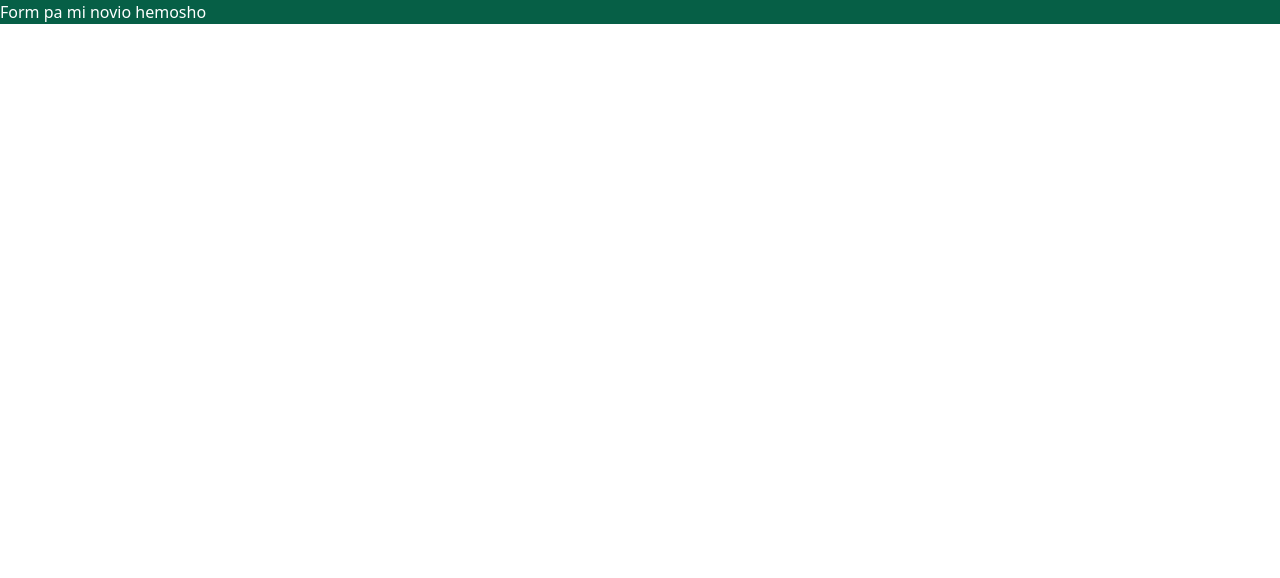
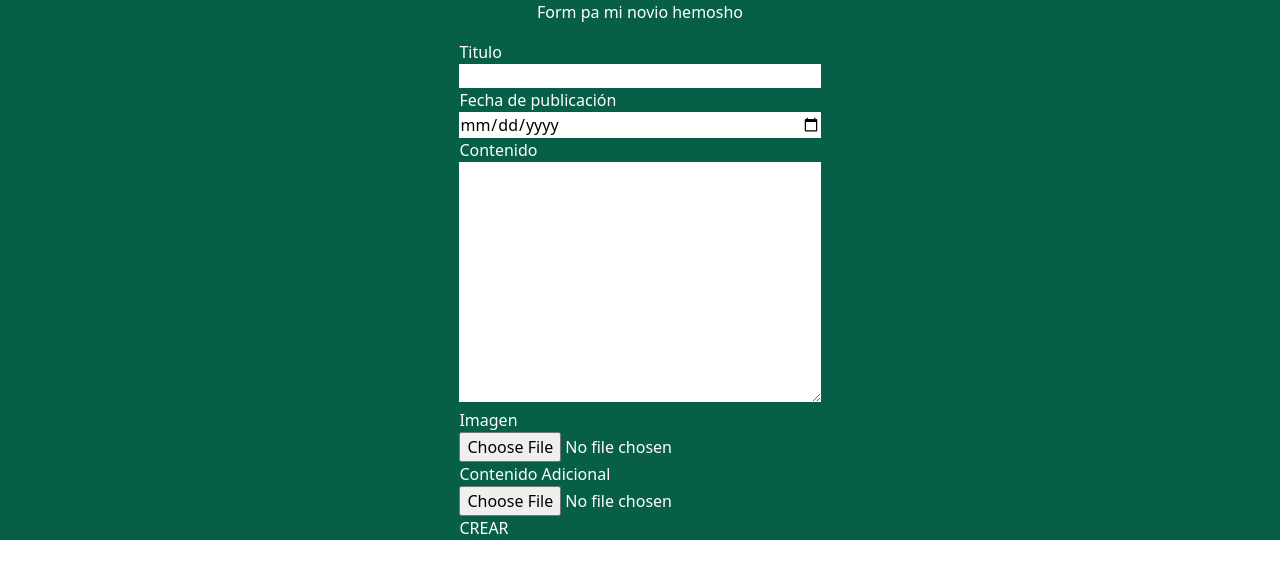
Before and after one commit to Jkose7/Blog-MeowMelody, a React (Vite) app: page /createNew in a window 1280 px wide. Shown: the top 578 px of the page. Built offline with nearby package versions, Linux system fonts and the light colour scheme; a web font is replaced by a local one.

Commit message:
Crear Noticia :D

```diff
--- a/package.json
+++ b/package.json
@@ -12,6 +12,7 @@
   "dependencies": {
     "react": "^18.2.0",
     "react-dom": "^18.2.0",
+    "react-hook-form": "^7.51.0",
     "react-router-dom": "^6.22.3"
   },
   "devDependencies": {
--- /dev/null
+++ b/src/components/formError.jsx
@@ -0,0 +1,14 @@
+import PropTypes from 'prop-types'
+
+export function FormError ({campo,error}) {
+    return (
+        <span className="text-white">
+            {campo} {error}
+        </span>
+    )
+}
+
+FormError.propTypes = {
+    campo:PropTypes.string,
+    error:PropTypes.string
+}
--- a/src/pages/createNew.jsx
+++ b/src/pages/createNew.jsx
@@ -1,8 +1,117 @@
+
+import {useForm} from 'react-hook-form'
+import { FormError } from '../components/formError';
 
 export function CreateNews () {
+
+    const {register, handleSubmit,
+        formState: {errors}
+    } = useForm();
+
+    console.log(errors)
+
+    const onSubmit= handleSubmit((data) => {
+        console.log(data)
+    })
+
     return(
-        <section className="bg-emerald-800">
+        <section className="bg-emerald-800 flex justify-center items-center flex-col gap-4 min-h-screen]">
             <h1 className="text-white">Form pa mi novio hemosho</h1>
+
+
+
+
+            <form action="" className="text-white " onSubmit={onSubmit}>
+
+                {/*TITULO */}
+
+                <label
+                htmlFor="titulo"
+                className="block">Titulo</label>
+                 <input type="text"
+                 {...register("titulo", {
+                    required: {
+                        value: true,
+                        message: "Titulo es requerido"
+                    },
+                    minLength: {
+                        value: 5,
+                        message: "El titulo debe tener mas caracteres"
+                    },
+                    maxLength: {
+                        value: 60,
+                        message: "El titulo debe tener menos caracteres"
+                    },
+
+                 })}
+                className="w-full text-black"/>
+                {
+                  errors.titulo  && <span>{errors.titulo.message}</span>
+                }
+
+
+                {/*FECHA DE PUBLICACIÓN */}
+
+                <label
+                htmlFor="Fecha_Publi"
+                className="block">Fecha de publicación</label>
+                <input type="date"
+                {...register("Fecha_Publi",{
+                    required: {
+                        value: true,
+                        message: "La fecha de publicacion es requerida"
+                    },
+                    validate: (value) => {
+                        const Fecha_Publi = new Date(value)
+                        const Fecha_Actual = new Date ()
+                        const Fecha_posible = Fecha_Actual.getMonth() - Fecha_Publi.getMonth()
+
+                        return Fecha_posible < Fecha_Actual && "Debes poner fecha actual"
+                    }
+                 })}
+                className="w-full text-black"/>
+                {
+                  errors.Fecha_Publi  && <span>{errors.Fecha_Publi.message}</span>
+                }
+
+                {/* CONTENIDO*/}
+
+                <label
+                htmlFor="Contenido"
+                className="block">Contenido</label>
+                <textarea name="" id="" cols="30" rows="10"
+                {...register("Contenido",{
+                    required: true
+                 })}
+                className='w-full text-black'></textarea>
+                {
+                  errors.Contenido  && <FormError
+                  campo="El contenido"
+                  error="es requerido"
+                  />
+                }
+
+                {/*IMAGEN */}
+
+                <label htmlFor="img"
+                className="block">Imagen</label>
+                <input type="file" />
+
+                {/* CONTENIDO ADICIONAL*/}
+
+                <label
+                htmlFor="Contenido-Adicional"
+                className="block">Contenido Adicional</label>
+                <input type="file"
+                {...register("Contenido-Adicional")}
+                className="w-full "/>
+
+                {/*BTN CREAR*/}
+
+                <button type='submit'>
+                    CREAR
+                </button>
+            </form>
         </section>
     )
 }
```
Also changed, not shown: 1 other file (tests, documents, lock files or other folders).
